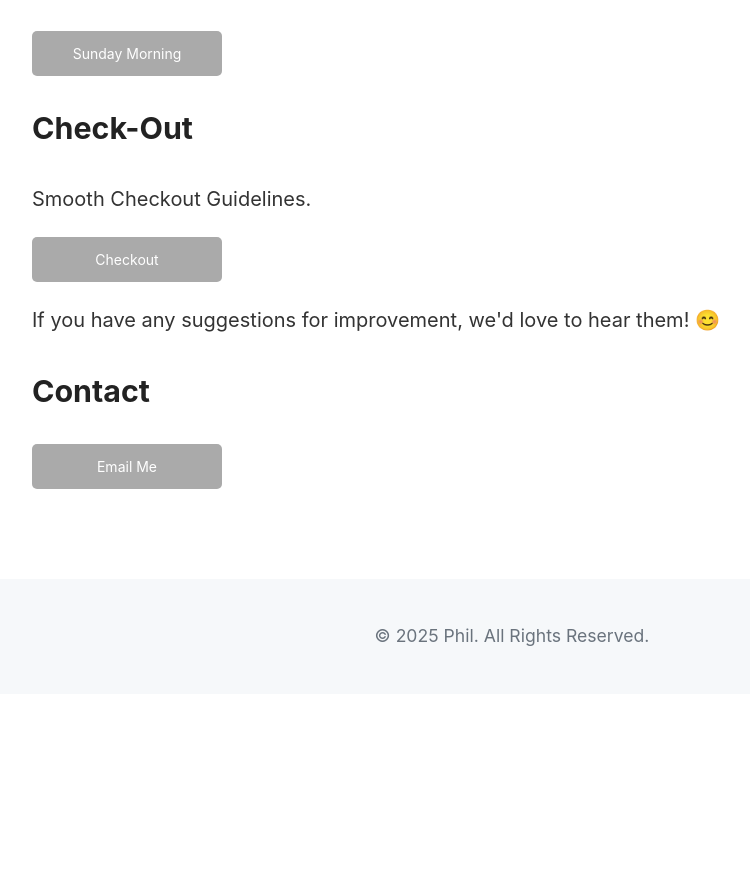
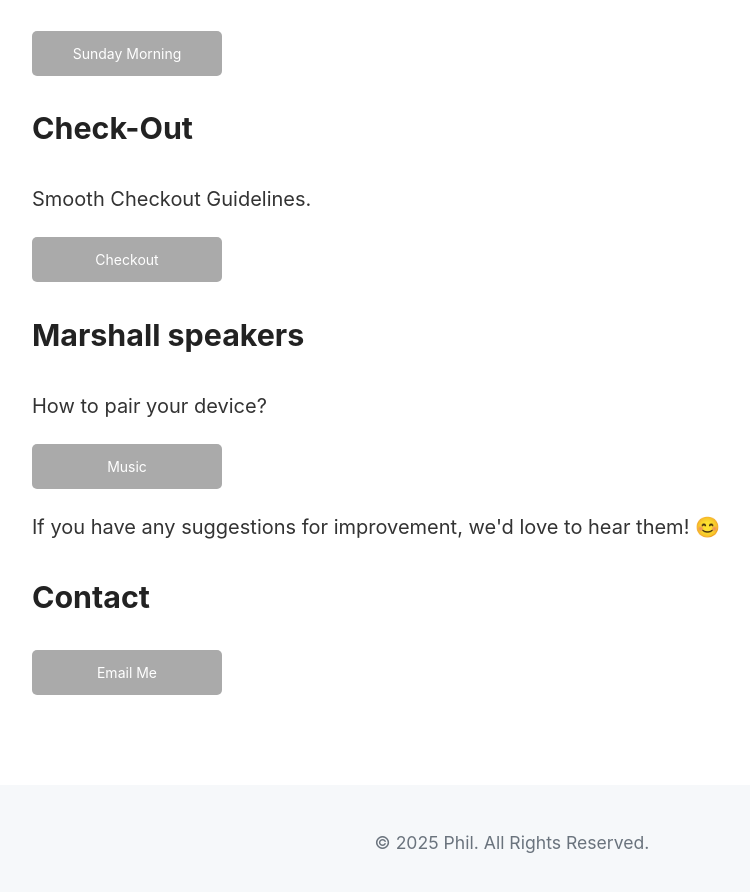
Before and after one commit to PhilAlain/tac, a Jekyll site: the page index.html, which Jekyll copies as it is, in a window 1280 px wide and 900 px high, scrolled down 2304 px. Shown: the top 892 px of the window, without its empty margins (128-878 px from the left). Built offline with Jekyll 4.4.1, drawn with Linux system fonts in a browser that asks for light colours; before the commit the page ends 2998 px from its top, so only the background shows below that.

Commit message:
Update index.html

```diff
--- a/index.html
+++ b/index.html
@@ -61,6 +61,9 @@
         <p>Smooth Checkout Guidelines.</p>
         <a href="https://philalain.github.io/tac/checkout" class="button">Checkout</a>
 
+        <h2>Marshall speakers</h2>
+        <p>How to pair your device?</p>
+        <a href="https://philalain.github.io/tac/music" class="button">Music</a>
 
         <p>If you have any suggestions for improvement, we'd love to hear them! 😊</p>
 
```
